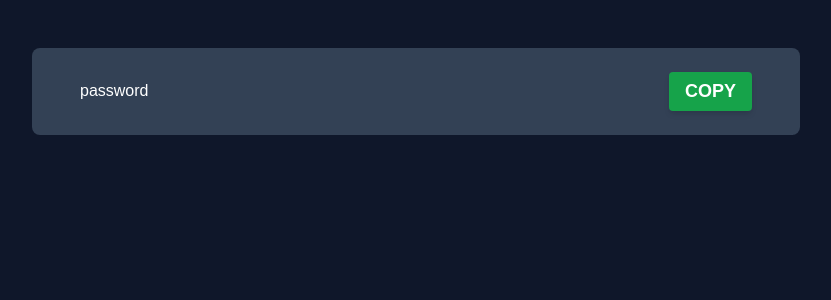
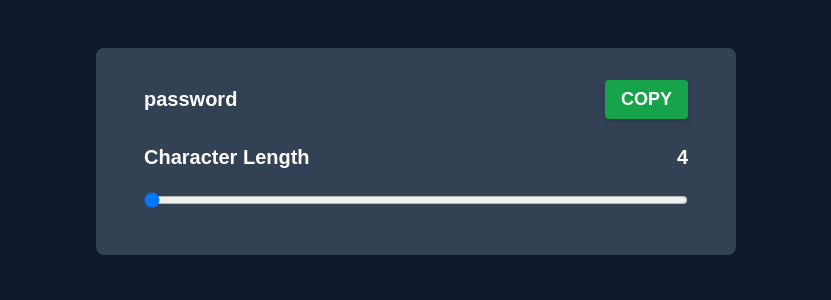
Before and after one commit to amankashyap004/password-generator-with-react, a React (Vite) app: page / in a window 1280 px wide. Shown: the top 300 px of the page, without its empty margins (224-1055 px from the left). Built offline with nearby package versions, Linux system fonts and the light colour scheme; a web font is replaced by a local one.

Commit message:
create character length section

```diff
--- a/src/pages/Home.jsx
+++ b/src/pages/Home.jsx
@@ -1,12 +1,29 @@
-import React from "react";
+import React, { useState } from "react";
 import Btn from "../components/Btn";
 
 const Home = () => {
+   const [length, setLength] = useState(4);
    return (
-      <main className="flex justify-center items-center text-white py-6 px-12 rounded-lg bg-slate-700 w-[60%]">
-         <section className="flex justify-between items-center w-full">
+      <main className="flex justify-center items-center flex-col text-white text-xl font-extrabold py-6 px-12 rounded-lg bg-slate-700 w-1/2">
+         <section className="flex justify-between items-center w-full my-2">
             <h1>password</h1>
             <Btn value="copy" />
+         </section>
+         <section className="flex justify-between items-center flex-col my-2 w-full">
+            <div className="flex justify-between items-center w-full my-2">
+               <span>Character Length</span>
+               <span>{length}</span>
+            </div>
+            <div className="my-2 w-full">
+               <input
+                  type="range"
+                  min="4"
+                  max="20"
+                  className="w-full cursor-pointer"
+                  value={length}
+                  onChange={(e) => setLength(e.target.value)}
+               />
+            </div>
          </section>
       </main>
    );
```
